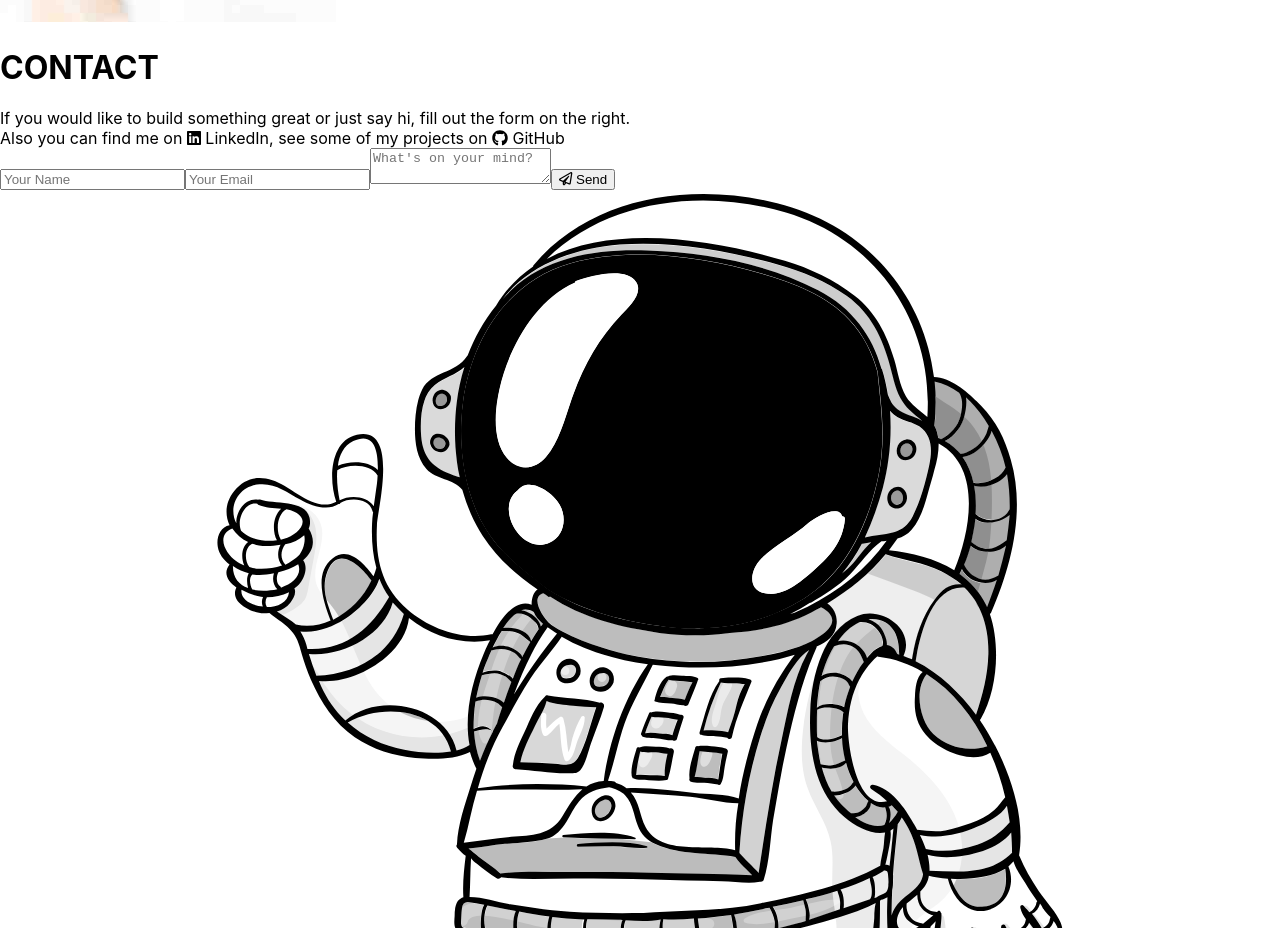
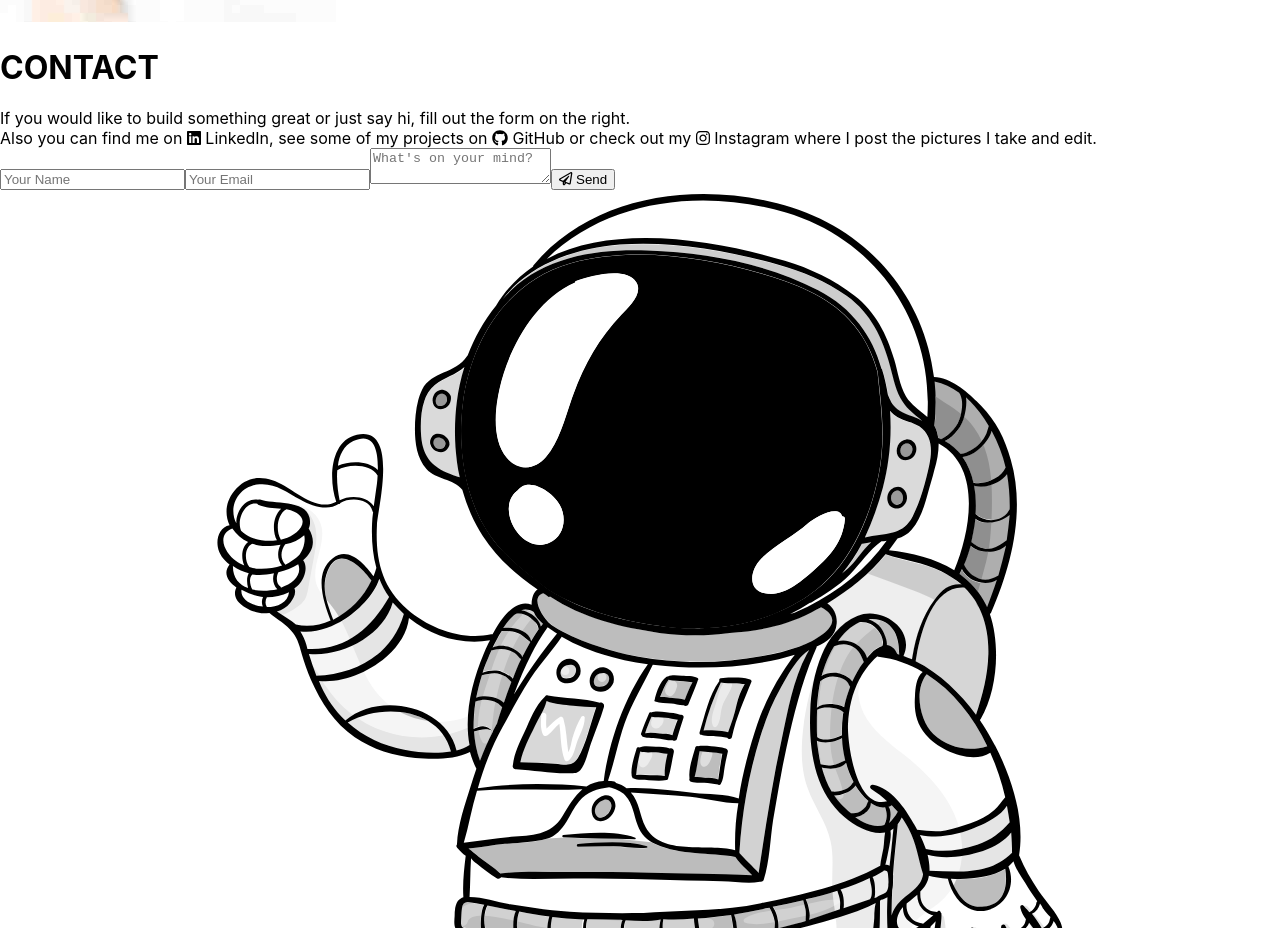
Before and after one commit to d-ilievski/portfolio, a React app: page / in a window 1280 px wide. Shown: the part 4680-5608 px from the top of the page. Built offline with nearby package versions, Linux system fonts and the light colour scheme.

Commit message:
checkpoint

```diff
--- a/public/index.html
+++ b/public/index.html
@@ -6,7 +6,7 @@
     <meta name="viewport" content="width=device-width, initial-scale=1, shrink-to-fit=yes">
     <meta name="theme-color" content="#000000">
 
-    <meta property="og:title" content="Daniel Ilievski - Web Developer and Graphic Designer"/>
+    <meta property="og:title" content="Daniel Ilievski - Web Developer and Designer"/>
     <meta property="og:image" content="%PUBLIC_URL%/icon.gif"/>
     <meta property="og:description" content="Personal website and online portfolio." />
 
@@ -24,7 +24,7 @@
       work correctly both with client-side routing and a non-root public URL.
       Learn how to configure a non-root public URL by running `npm run build`.
     -->
-    <title>Daniel Ilievski | Web Developer and Web Designer</title>
+    <title>Daniel Ilievski | Web Developer and Designer</title>
     <link rel="stylesheet" href="https://cdn.jsdelivr.net/npm/animate.css@3.5.2/animate.min.css">
     <link href="https://fonts.googleapis.com/css?family=Lato" rel="stylesheet">
     <!--link href="https://fonts.googleapis.com/css?family=Open+Sans" rel="stylesheet"-->
--- a/src/App.js
+++ b/src/App.js
@@ -5,11 +5,21 @@ import WOW from 'wowjs';
 
 class App extends Component {
 
+  main = React.createRef();
+
   componentDidMount() {
+
     new WOW
         .WOW( {
           // not using mutation observer because we are not adding new elements dynamically
-          live: false
+          live: false,
+          // callback: (e) => {
+          //   if(e.dataset.type === "section") {
+          //     setTimeout(() => {
+          //       this.main.current.handleChoice(e.dataset.id);
+          //     }, 1000);
+          //   }
+          // }
         })
         .init();
 }
@@ -18,7 +28,7 @@ class App extends Component {
 
     return (
       <div className={classes.App}>
-        <Main/>
+        <Main ref={this.main}/>
       </div>
     );
   }
--- a/src/components/ContactSplash/ContactSplash.css
+++ b/src/components/ContactSplash/ContactSplash.css
@@ -21,8 +21,9 @@
 }
 
 .PanelLeft p {
-    margin-bottom: 10px;
+    margin-bottom: 20px;
     font-size: 1.4em;
+    line-height: 1.7em;
 }
 
 .FormContainer {
--- a/src/components/ContactSplash/ContactSplash.js
+++ b/src/components/ContactSplash/ContactSplash.js
@@ -39,12 +39,12 @@ class ContactSplash extends Component {
 
                 <div className={classes.Content}>
                     <div className={classes.PanelLeft}>
-                        <p>
+                        <p className={'wow ' + aboutClasses.Appear} data-wow-delay=".65s">
                             If you would like to build something great or just say hi, <span onClick={this.onClickToFocusContact} className={classes.TextLink}>fill out the form</span> on the right.
                         </p>
 
-                        <p>
-                            Also you can find me on <span className={classes.TextLink}><FontAwesomeIcon icon={faLinkedin}></FontAwesomeIcon>&nbsp;LinkedIn</span>, see some of my projects on <span className={classes.TextLink}><FontAwesomeIcon icon={faGithub}></FontAwesomeIcon>&nbsp;GitHub</span>
+                        <p className={'wow ' + aboutClasses.Appear} data-wow-delay=".85s">
+                            Also you can find me on <span className={classes.TextLink}><a href="https://www.linkedin.com/in/daniel-ilievski/" rel="noopener noreferrer " target="_blank"><FontAwesomeIcon icon={faLinkedin}></FontAwesomeIcon>&nbsp;LinkedIn</a></span>, see some of my projects on <span className={classes.TextLink}><a href="https://github.com/d-ilievski" rel="noopener noreferrer" target="_blank"><FontAwesomeIcon icon={faGithub}></FontAwesomeIcon>&nbsp;GitHub</a></span> or check out my <span className={classes.TextLink}><a href="https://www.instagram.com/vo1d.mind/" rel="noopener noreferrer" target="_blank"><FontAwesomeIcon icon={faInstagram}></FontAwesomeIcon>&nbsp;Instagram</a></span> where I post the pictures I take and edit.
                         </p>
                     </div>
                     <div className={classes.FormContainer}>
@@ -54,7 +54,7 @@ class ContactSplash extends Component {
                             target="contact_me"
                             action="https://formspree.io/daniel.d.ilievski@gmail.com"
                             method="POST"
-                            autocomplete="off"
+                            autoComplete="off"
                             onSubmit={this.onSubmitForm}>
                             <input
                                 placeholder="Your Name"
@@ -83,7 +83,7 @@ class ContactSplash extends Component {
                     </div>
                 </div>
 
-                <div className={' wow ' + aboutClasses.Appear}>
+                <div className={' wow ' + aboutClasses.Appear} data-wow-delay="1.25s">
                     <img src={astro} alt="astro" className={classes.Astro}/>
 
                     <div
--- a/src/containers/AboutSplash/AboutSplash.js
+++ b/src/containers/AboutSplash/AboutSplash.js
@@ -28,7 +28,8 @@ class AboutSplash extends Component {
             <div className={`${classes.Container} scrollSnapChild`}>
                 <div className={classes.ServicesSplash}>
 
-                    <h1 className={classes.Heading}>
+                    <h1 className={classes.Heading + ' wow ' + classes.Appear} data-wow-delay="0.5s"
+                    data-type="section" data-id="2">
                         <span>ABOUT</span>
                     </h1>
 
```
